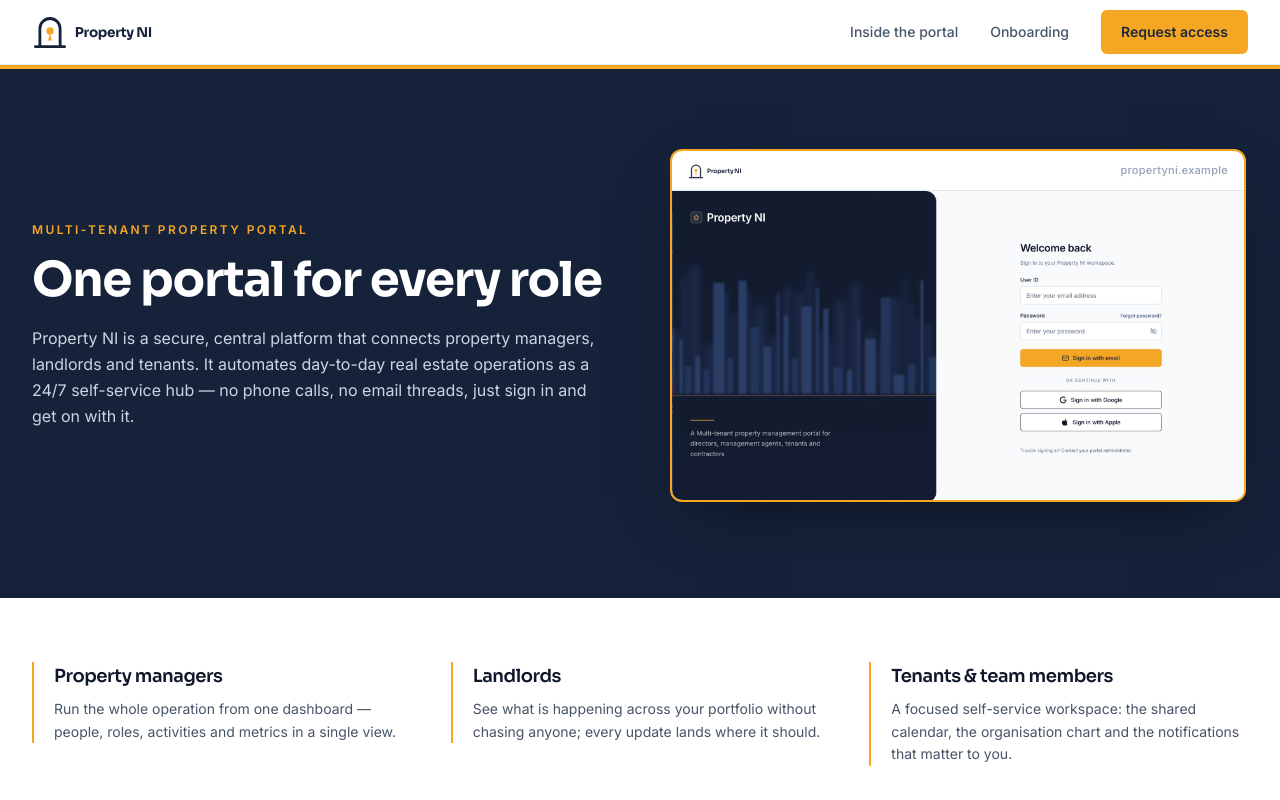
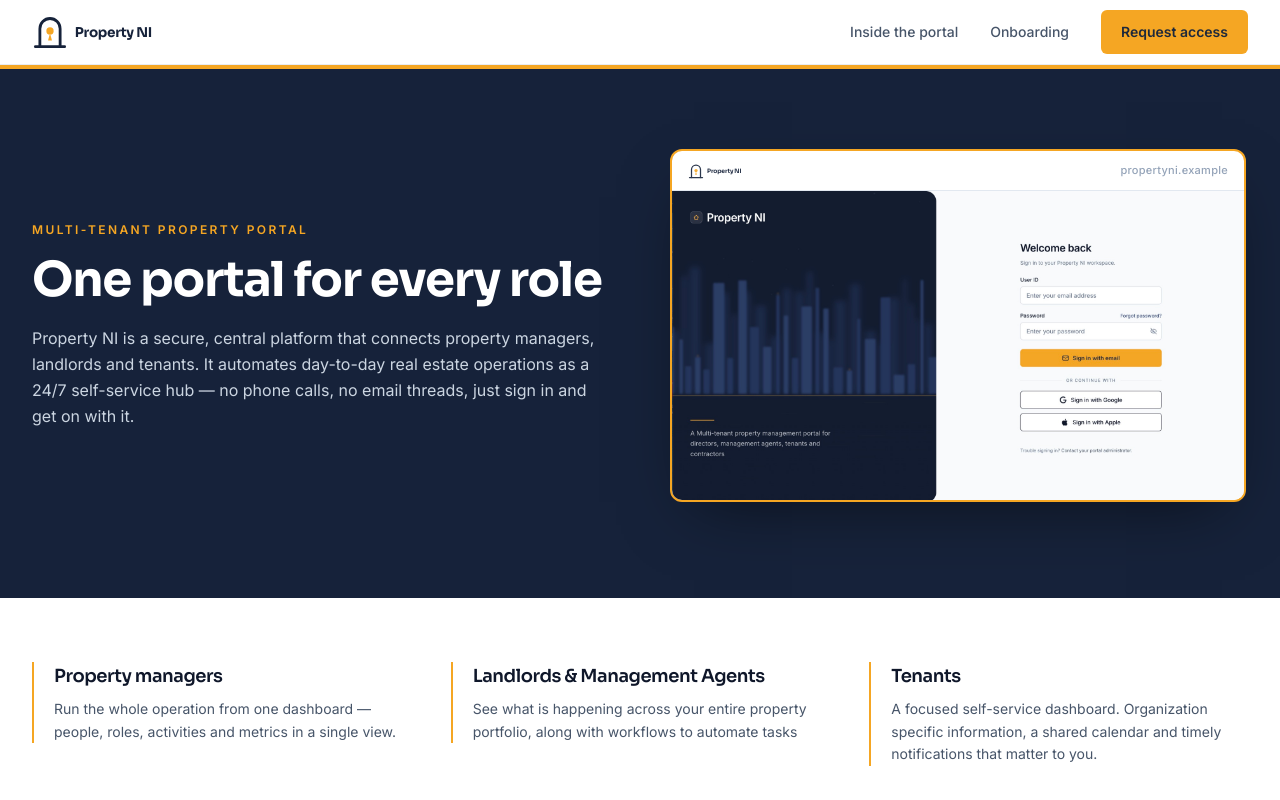
Before and after one commit to johnlynas/nipp-landing-page, a Next.js app: page / in a window 1280 px wide. Shown: the top 800 px of the page. Built offline with nearby package versions, Linux system fonts and the light colour scheme.

Commit message:
fix text desciptions

```diff
--- a/src/app/page.tsx
+++ b/src/app/page.tsx
@@ -93,12 +93,12 @@ const audiences = [
     body: 'Run the whole operation from one dashboard — people, roles, activities and metrics in a single view.',
   },
   {
-    title: 'Landlords',
-    body: 'See what is happening across your portfolio without chasing anyone; every update lands where it should.',
+    title: 'Landlords & Management Agents',
+    body: 'See what is happening across your entire property portfolio, along with workflows to automate tasks',
   },
   {
-    title: 'Tenants & team members',
-    body: 'A focused self-service workspace: the shared calendar, the organisation chart and the notifications that matter to you.',
+    title: 'Tenants',
+    body: 'A focused self-service dashboard. Organization specific information, a shared calendar and timely notifications that matter to you.',
   },
 ];
 
```
